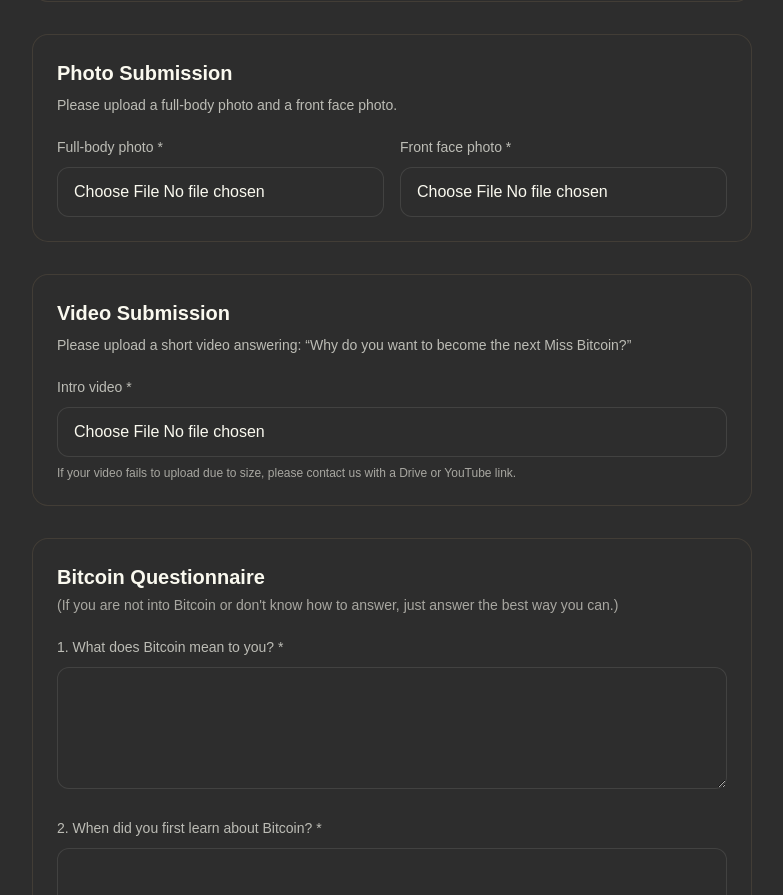
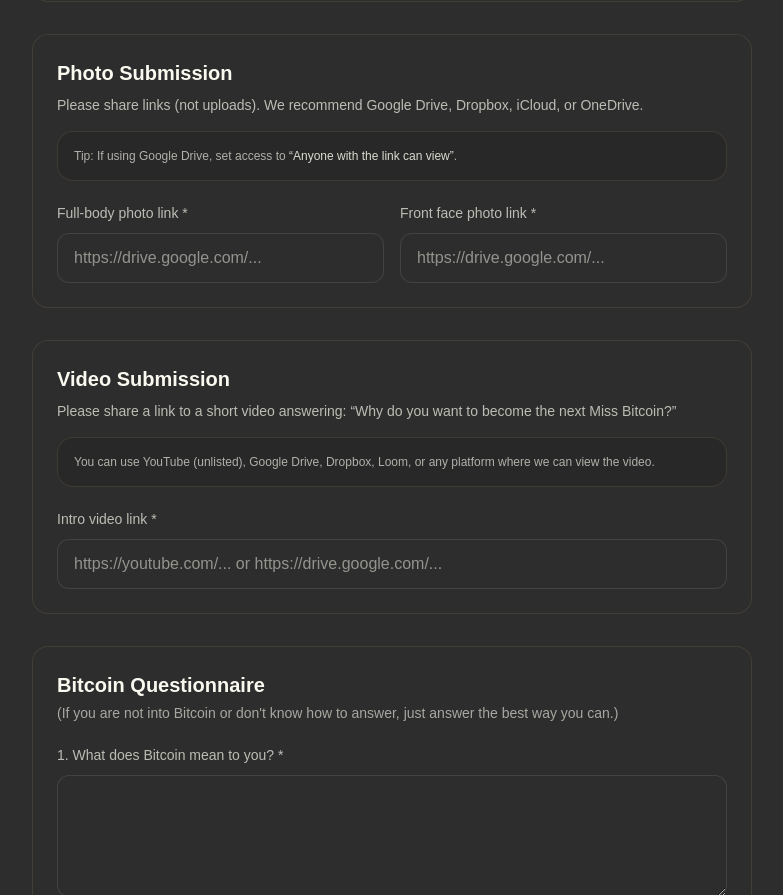
Before and after one commit to miss-bitcoin/website, a Next.js app: page /apply in a window 1280 px wide. Shown: the part 1031-1926 px from the top of the page, without its empty margins (248-1031 px from the left). Built offline with nearby package versions, Linux system fonts and the light colour scheme.

Commit message:
change headshot and video uploads to url

```diff
--- a/src/app/apply/page.js
+++ b/src/app/apply/page.js
@@ -16,14 +16,17 @@ export default function ApplyPage() {
     try {
       const res = await fetch("/api/apply", {
         method: "POST",
-        body: form, // IMPORTANT: send FormData (no Content-Type header)
+        body: form, // FormData is fine now because we're not sending huge files
       });
 
       const data = await res.json().catch(() => ({}));
       if (!res.ok) throw new Error(data?.error || "Something went wrong.");
       if (formEl && typeof formEl.reset === "function") formEl.reset();
 
-      setStatus({ state: "success", message: "Application submitted! We’ll be in touch." });
+      setStatus({
+        state: "success",
+        message: "Application submitted! We’ll be in touch.",
+      });
     } catch (err) {
       setStatus({
         state: "error",
@@ -41,7 +44,7 @@ export default function ApplyPage() {
 
       <form onSubmit={onSubmit} className="mt-10 space-y-8">
         {/* Honeypot */}
-        <input name="company" tabIndex={-1} autoComplete="off" className="hidden"/>
+        <input name="company" tabIndex={-1} autoComplete="off" className="hidden" />
 
         <section className="rounded-2xl border border-mb-gold/15 bg-mb-dark/60 p-6">
           <h2 className="text-xl font-semibold">Personal Information</h2>
@@ -146,28 +149,35 @@ export default function ApplyPage() {
         <section className="rounded-2xl border border-mb-gold/15 bg-mb-dark/60 p-6">
           <h2 className="text-xl font-semibold">Photo Submission</h2>
           <p className="mt-2 text-sm text-mb-cream/70">
-            Please upload a full-body photo and a front face photo.
+            Please share links (not uploads). We recommend Google Drive, Dropbox, iCloud, or OneDrive.
           </p>
+
+          <div className="mt-4 rounded-2xl border border-mb-gold/15 bg-black/10 p-4">
+            <p className="text-xs text-mb-cream/65">
+              Tip: If using Google Drive, set access to{" "}
+              <span className="text-mb-cream/85">“Anyone with the link can view”</span>.
+            </p>
+          </div>
 
           <div className="mt-5 grid gap-4 sm:grid-cols-2">
             <div>
-              <label className="text-sm text-mb-cream/70">Full-body photo *</label>
+              <label className="text-sm text-mb-cream/70">Full-body photo link *</label>
               <input
-                  name="fullBodyPhoto"
-                  type="file"
-                  accept="image/*"
+                name="fullBodyPhotoLink"
+                type="url"
                 required
+                placeholder="https://drive.google.com/..."
                 className="mt-2 w-full rounded-xl border border-mb-cream/10 bg-mb-dark/60 px-4 py-3 text-mb-cream outline-none focus:border-mb-gold/60"
               />
             </div>
 
             <div>
-              <label className="text-sm text-mb-cream/70">Front face photo *</label>
+              <label className="text-sm text-mb-cream/70">Front face photo link *</label>
               <input
-                  name="facePhoto"
-                  type="file"
-                  accept="image/*"
+                name="facePhotoLink"
+                type="url"
                 required
+                placeholder="https://drive.google.com/..."
                 className="mt-2 w-full rounded-xl border border-mb-cream/10 bg-mb-dark/60 px-4 py-3 text-mb-cream outline-none focus:border-mb-gold/60"
               />
             </div>
@@ -177,21 +187,24 @@ export default function ApplyPage() {
         <section className="rounded-2xl border border-mb-gold/15 bg-mb-dark/60 p-6">
           <h2 className="text-xl font-semibold">Video Submission</h2>
           <p className="mt-2 text-sm text-mb-cream/70">
-            Please upload a short video answering: “Why do you want to become the next Miss Bitcoin?”
+            Please share a link to a short video answering: “Why do you want to become the next Miss Bitcoin?”
           </p>
 
+          <div className="mt-4 rounded-2xl border border-mb-gold/15 bg-black/10 p-4">
+            <p className="text-xs text-mb-cream/65">
+              You can use YouTube (unlisted), Google Drive, Dropbox, Loom, or any platform where we can view the video.
+            </p>
+          </div>
+
           <div className="mt-5">
-            <label className="text-sm text-mb-cream/70">Intro video *</label>
+            <label className="text-sm text-mb-cream/70">Intro video link *</label>
             <input
-                name="introVideo"
-                type="file"
-                accept="video/*"
+              name="introVideoLink"
+              type="url"
               required
+              placeholder="https://youtube.com/... or https://drive.google.com/..."
               className="mt-2 w-full rounded-xl border border-mb-cream/10 bg-mb-dark/60 px-4 py-3 text-mb-cream outline-none focus:border-mb-gold/60"
             />
-            <p className="mt-2 text-xs text-mb-cream/60">
-              If your video fails to upload due to size, please contact us with a Drive or YouTube link.
-            </p>
           </div>
         </section>
 
@@ -235,7 +248,7 @@ export default function ApplyPage() {
           disabled={status.state === "loading"}
           className="rounded-full bg-mb-cream px-6 py-3 text-sm font-medium text-mb-dark hover:bg-mb-cream/95 disabled:opacity-60"
         >
-          {status.state === "loading" ? "Uploading files (may take a minute)..." : "Submit application"}
+          {status.state === "loading" ? "Submitting..." : "Submit application"}
         </button>
 
         {status.state !== "idle" && (
```
Lines whose indentation alone changed are shown as unchanged.
